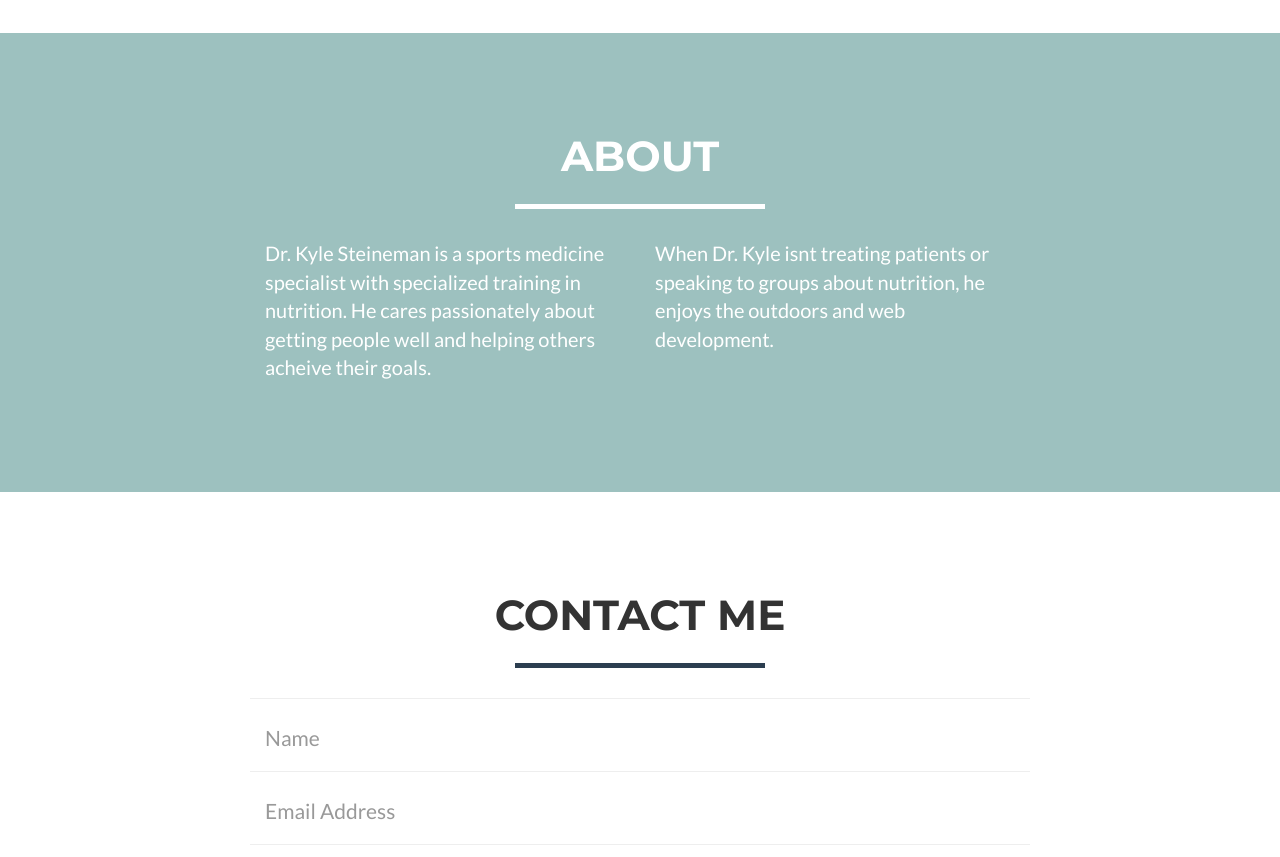
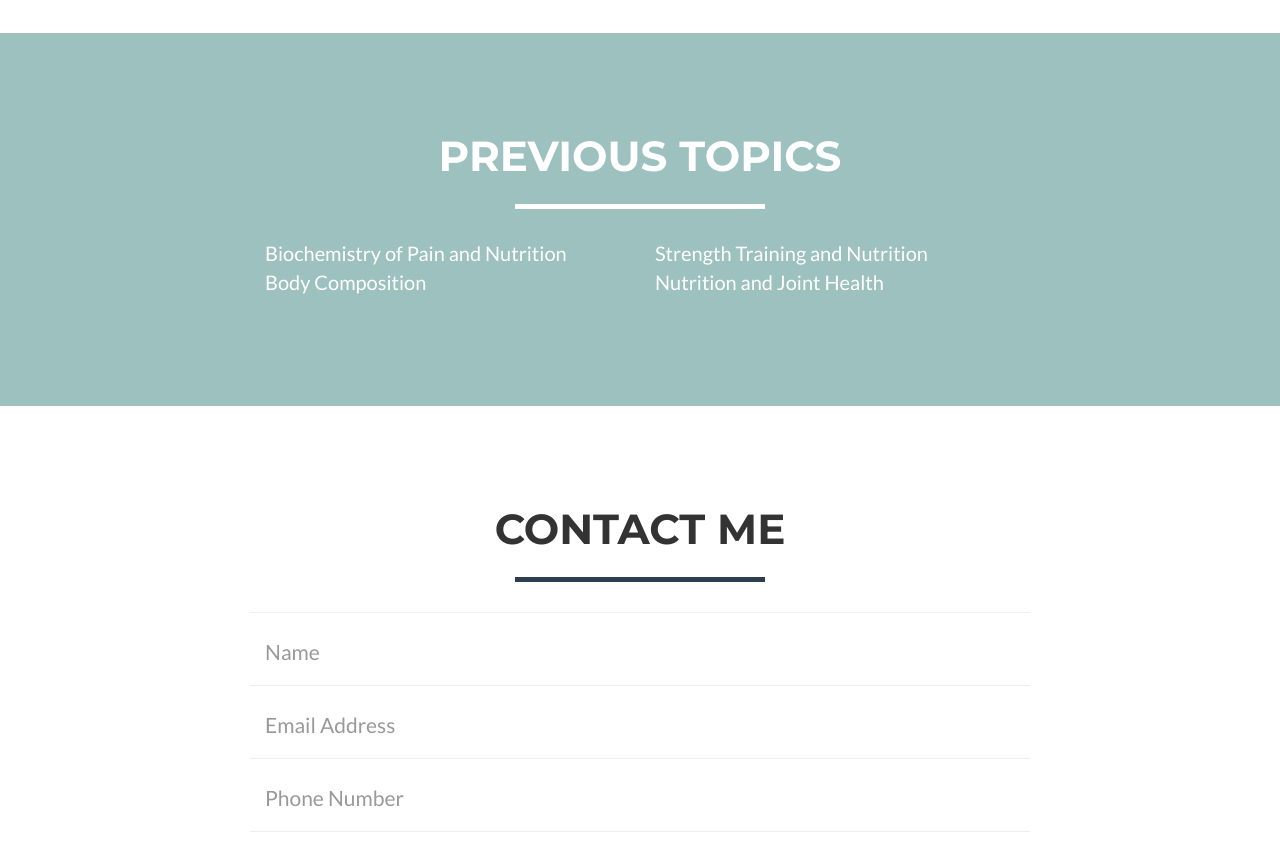
Before and after one commit to kyleropractor/bootstrap-drkyle, a website: page index.html in a window 1280 px wide. Shown: the part 1500-2357 px from the top of the page. Drawn offline with nearby package versions, Linux system fonts and the light colour scheme.

Commit message:
Update About section

```diff
--- a/index.html
+++ b/index.html
@@ -47,7 +47,7 @@
                         <a href="#contact">Contact</a>
                     </li>
                     <li class="page-scroll">
-                        <a href="#seminars">Seminars</a>
+                        <a href="#seminars">Upcoming Seminars</a>
                     </li>
                 </ul>
             </div>
@@ -109,16 +109,21 @@
         <div class="container">
             <div class="row">
                 <div class="col-lg-12 text-center">
-                    <h2>About</h2>
+                    <h2>Previous Topics</h2>
                     <hr class="star-light">
                 </div>
             </div>
             <div class="row">
                 <div class="col-lg-4 col-lg-offset-2">
-                    <p>Dr. Kyle Steineman is a sports medicine specialist with specialized training in nutrition.  He cares passionately about getting people well and helping others acheive their goals.</p>
+                    <p>Biochemistry of Pain and Nutrition
+                        <br>Body Composition
+
+                    </p>
                 </div>
                 <div class="col-lg-4">
-                    <p>When Dr. Kyle isnt treating patients or speaking to groups about nutrition, he enjoys the outdoors and web development.</p>
+                    <p>Strength Training and Nutrition
+                        <br>Nutrition and Joint Health
+                    </p>
                 </div>
             </div>
         </div>
```
